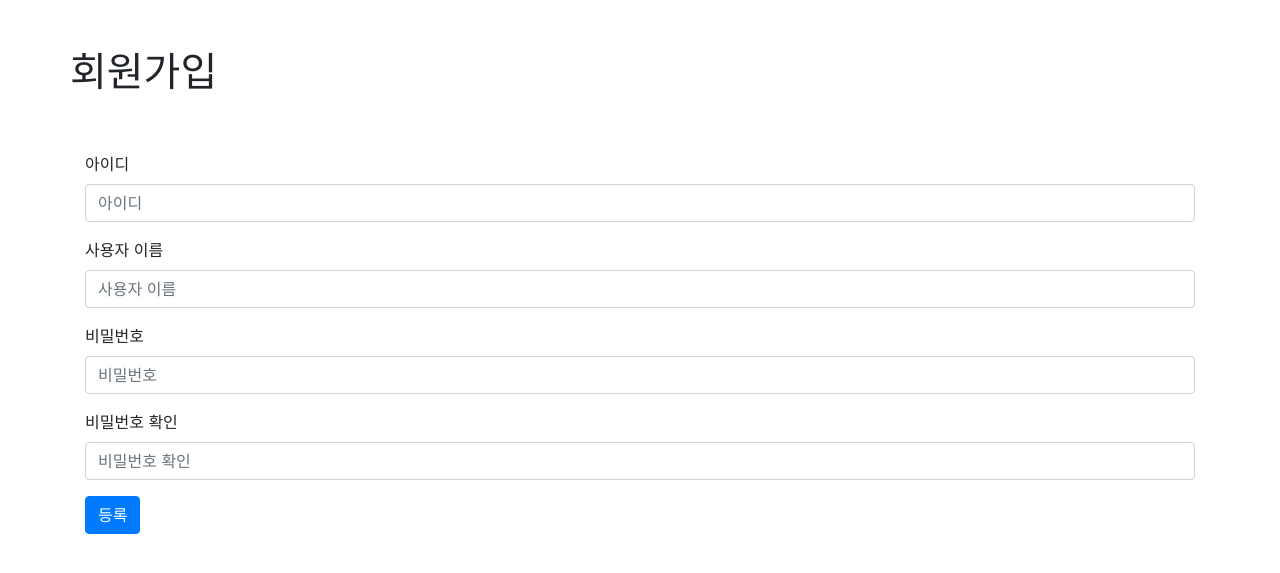
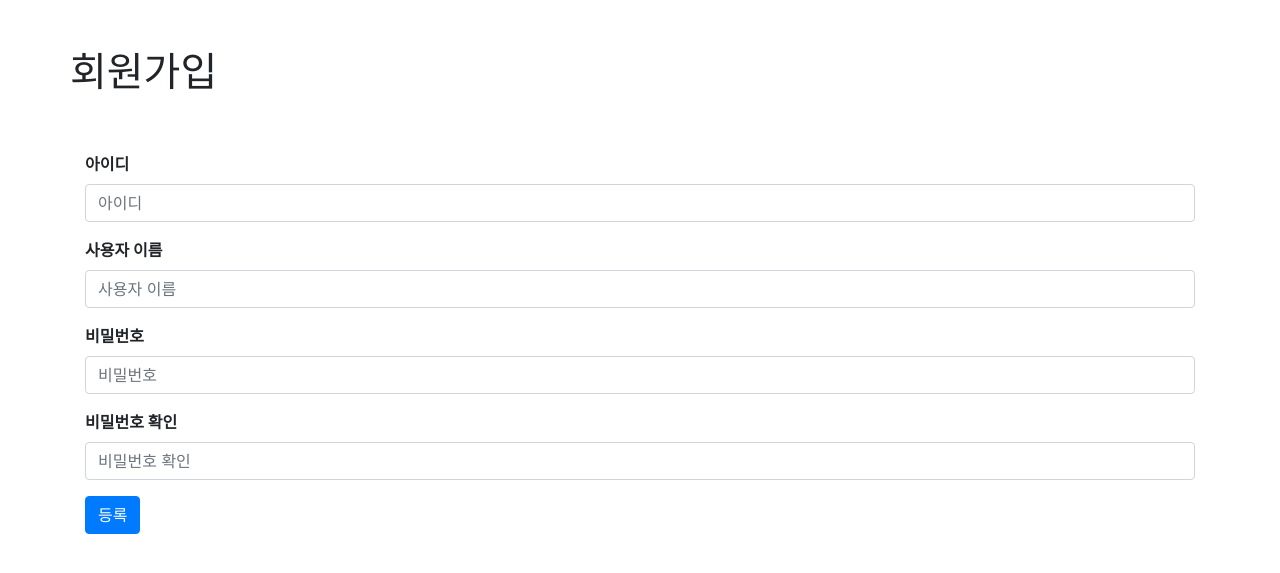
Before and after one commit to Hyeongstone/Flask, a Flask app: page /register in a window 1280 px wide. Shown: the top 573 px of the page. Run offline with Flask 2, Linux system fonts and the light colour scheme; some libraries are stand-ins or nearby versions.

Commit message:
add static file(css,javascript)

```diff
--- /dev/null
+++ b/static/css/style.css
@@ -0,0 +1,4 @@
+label {
+    fort-size: 20px;
+    font-weight: 700;
+}
--- a/templates/register.html
+++ b/templates/register.html
@@ -7,6 +7,7 @@
         <script src="https://code.jquery.com/jquery-3.5.1.slim.min.js" integrity="sha384-DfXdz2htPH0lsSSs5nCTpuj/zy4C+OGpamoFVy38MVBnE+IbbVYUew+OrCXaRkfj" crossorigin="anonymous"></script>
         <script src="https://cdn.jsdelivr.net/npm/popper.js@1.16.0/dist/umd/popper.min.js" integrity="sha384-Q6E9RHvbIyZFJoft+2mJbHaEWldlvI9IOYy5n3zV9zzTtmI3UksdQRVvoxMfooAo" crossorigin="anonymous"></script>
         <script src="https://stackpath.bootstrapcdn.com/bootstrap/4.5.0/js/bootstrap.min.js" integrity="sha384-OgVRvuATP1z7JjHLkuOU7Xw704+h835Lr+6QL9UvYjZE3Ipu6Tp75j7Bh/kR0JKI" crossorigin="anonymous"></script>
+        <link rel="stylesheet" href="{{ url_for('static', filename='css/style.css') }}">
     </head>
 
     <body>
```
